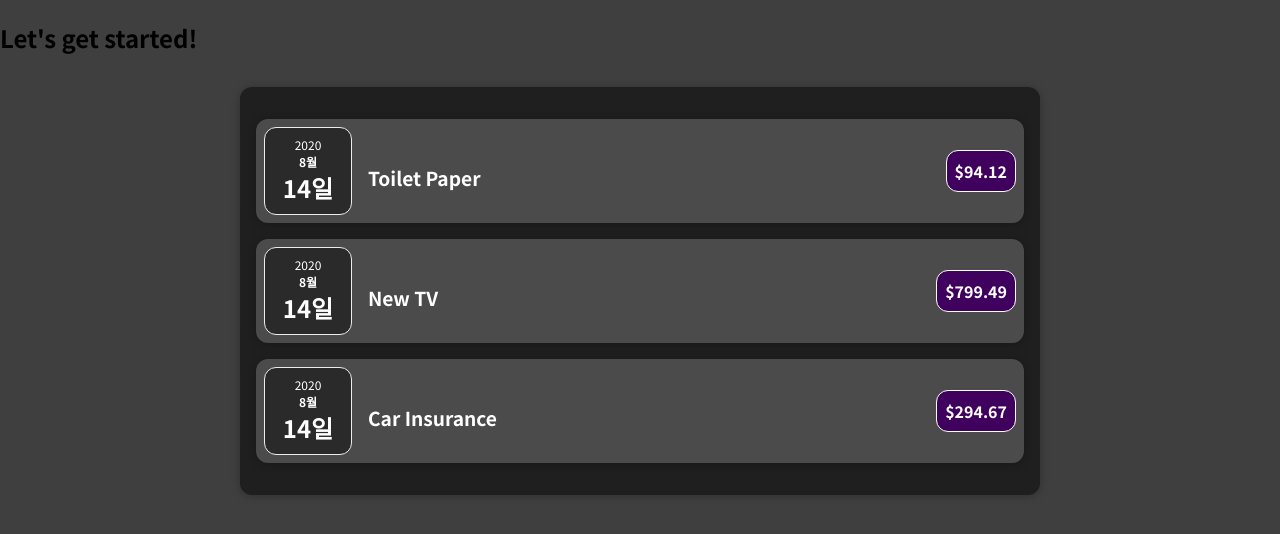
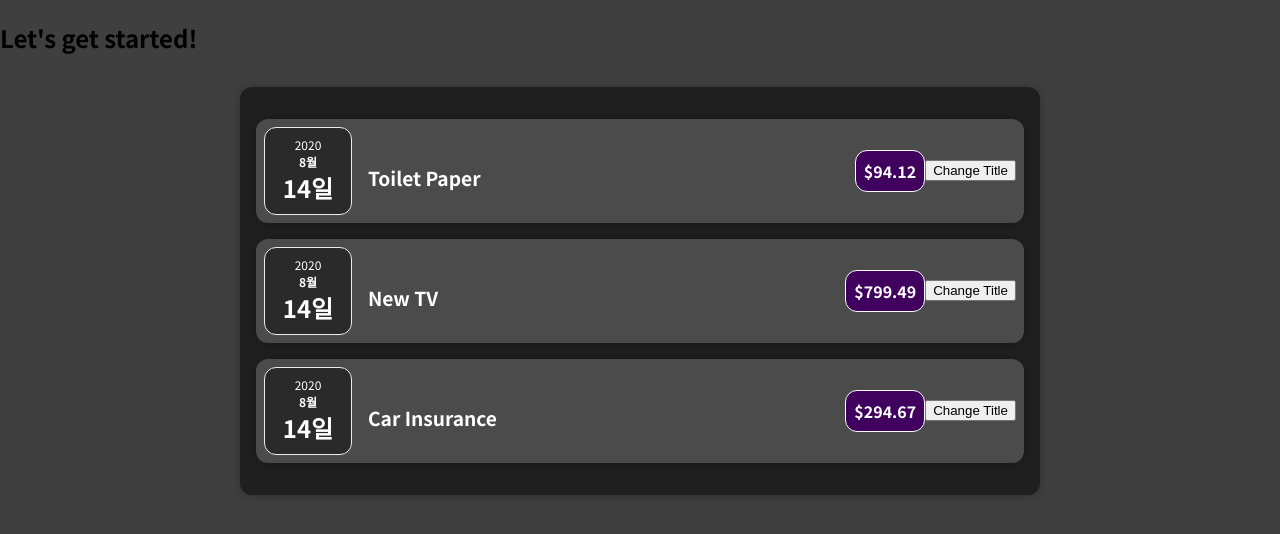
Before and after one commit to minjeong19/react-study, a React (Create React App) app: page / in a window 1280 px wide. Shown: the top 534 px of the page. Built offline with nearby package versions, Linux system fonts and the light colour scheme.

Commit message:
useState사용

```diff
--- a/src/components/ExpenseItem.jsx
+++ b/src/components/ExpenseItem.jsx
@@ -1,16 +1,23 @@
-import React from "react";
+import React, { useState } from "react";
 import ExpenseDate from "./ExpenseDate";
 import "../style/expenseItem.scss";
 import Card from "./Card";
 
 export default function ExpenseItem(props) {
+  const [title, setTitle] = useState(props.title);
+
+  const clickHandler = () => {
+    setTitle("Updated!");
+    console.log(title);
+  };
   return (
     <Card className="expense-item">
       <ExpenseDate date={props.date} />
       <div className="expense-item__description">
-        <h1 className="title">{props.title}</h1>
+        <h1 className="title">{title}</h1>
         <div className="price">${props.amount}</div>
       </div>
+      <button onClick={clickHandler}>Change Title</button>
     </Card>
   );
 }
```
Also changed, not shown: src/components/NewExpense.jsx (added).
